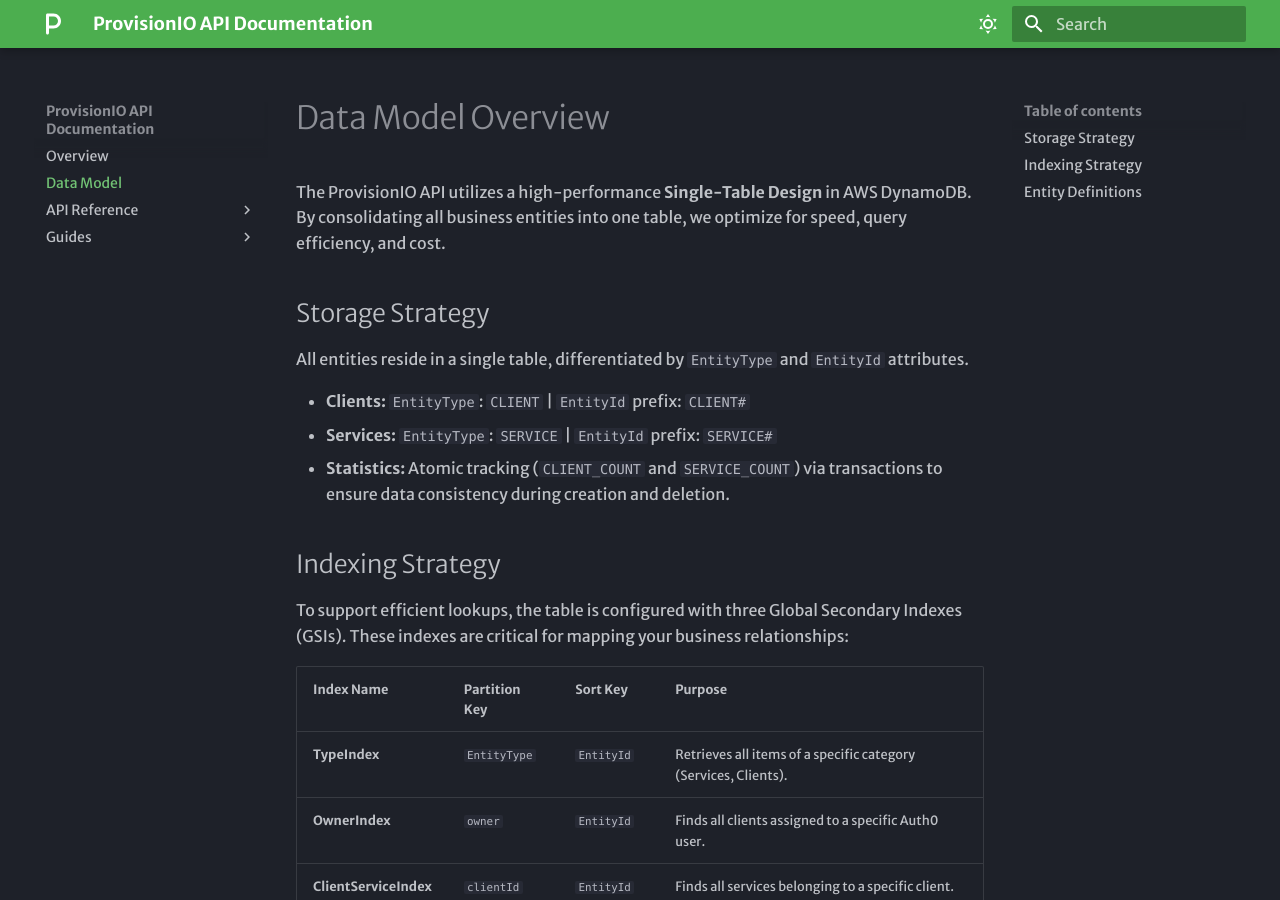
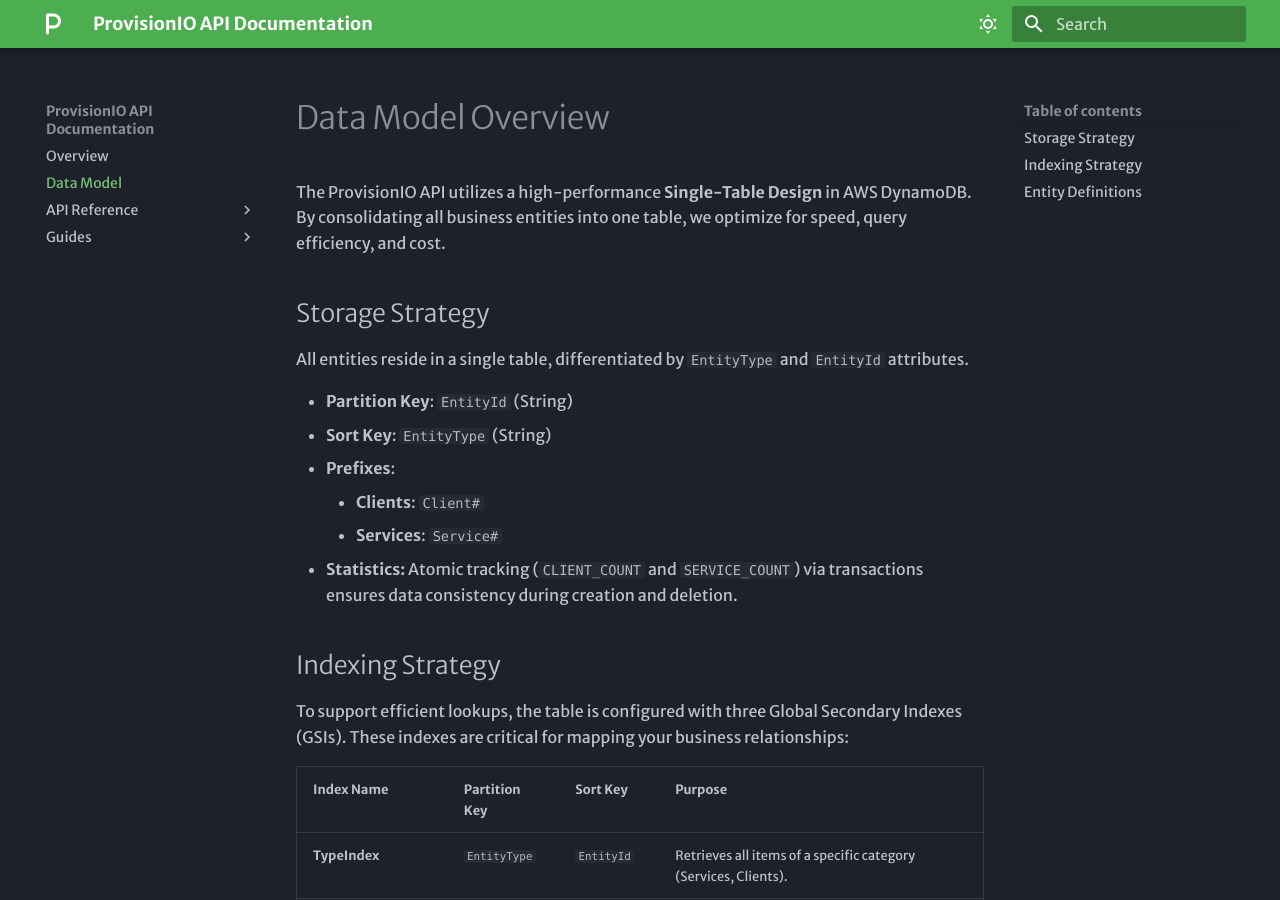
Before and after one commit to IWR2/ProvisionIO, an MkDocs documentation site: the page built from docs/model.md, in a window 1280 px wide and 900 px high. Built offline with MkDocs 1.6.1 and Material for MkDocs 9.7.7, drawn with Linux system fonts in a browser that asks for light colours; some web fonts are replaced.

Commit message:
Update storage strategy bullet points.

```diff
--- a/docs/model.md
+++ b/docs/model.md
@@ -5,9 +5,12 @@ The ProvisionIO API utilizes a high-performance **Single-Table Design** in AWS D
 ## Storage Strategy
 All entities reside in a single table, differentiated by `EntityType` and `EntityId` attributes.
 
-* **Clients:** `EntityType`: `CLIENT` | `EntityId` prefix: `CLIENT#`
-* **Services:** `EntityType`: `SERVICE` | `EntityId` prefix: `SERVICE#`
-* **Statistics:** Atomic tracking (`CLIENT_COUNT` and `SERVICE_COUNT`) via transactions to ensure data consistency during creation and deletion.
+* **Partition Key**: `EntityId` (String)
+* **Sort Key**: `EntityType` (String)
+* **Prefixes**:
+    * **Clients**: `Client#`
+    * **Services**: `Service#`
+* **Statistics:** Atomic tracking (`CLIENT_COUNT` and `SERVICE_COUNT`) via transactions ensures data consistency during creation and deletion.
 
 ## Indexing Strategy
 To support efficient lookups, the table is configured with three Global Secondary Indexes (GSIs). These indexes are critical for mapping your business relationships:
```
